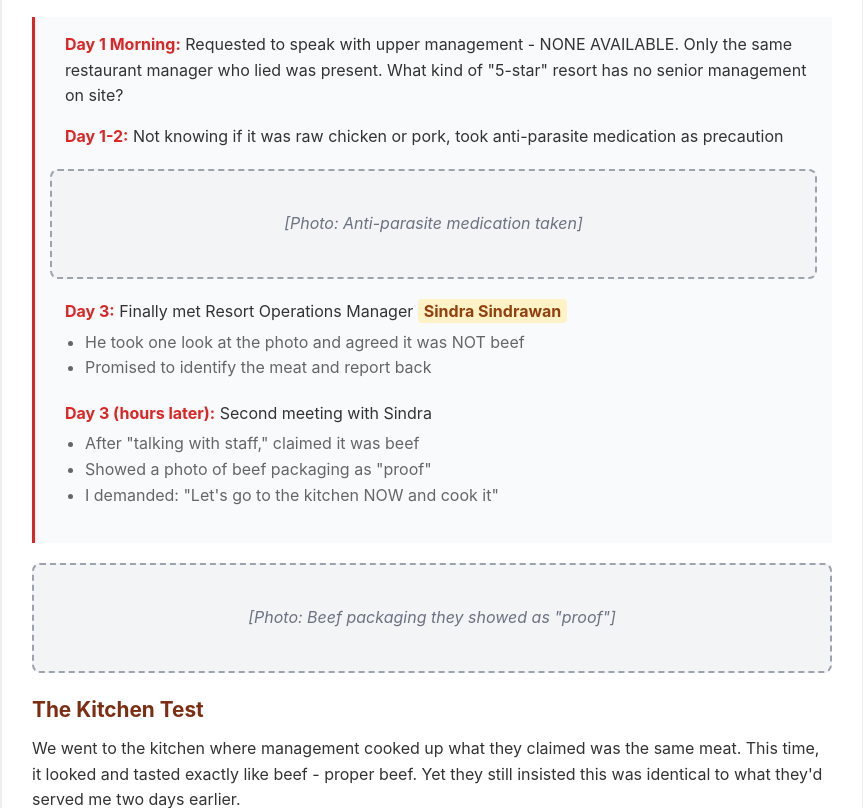
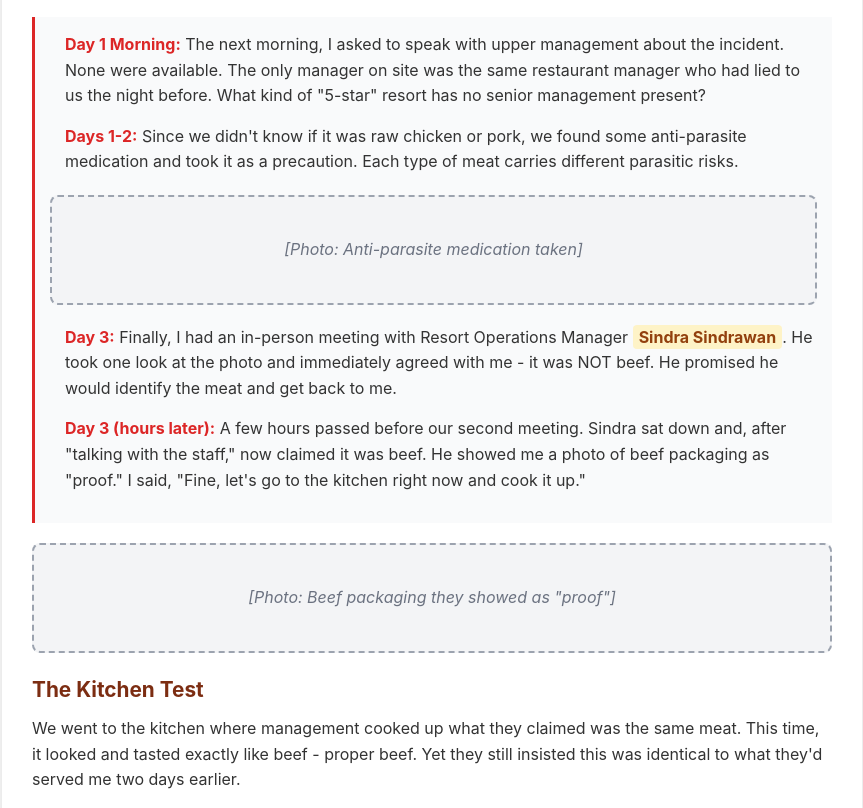
Before and after one commit to SnakeO/semaya, a plain HTML site: page index.html in a window 1280 px wide. Shown: the part 3231-4039 px from the top of the page, without its empty margins (208-1071 px from the left). Drawn offline with Linux system fonts and the light colour scheme.

Commit message:
Make timeline more conversational and soften language
- Rewrote timeline entries in natural, flowing language
- Changed 'explosive diarrhea' to 'serious gastrointestinal illness'
- Made bathroom description more tactful with 'severe stomach problems'
- Timeline now reads as personal narrative rather than bullet points

```diff
--- a/index.html
+++ b/index.html
@@ -305,7 +305,7 @@
                 <h4>Health Consequences (2 diners affected):</h4>
                 <ul class="sub-issue">
                     <li>Guest 1: Severe stomach cramps same evening</li>
-                    <li>Guest 2: Explosive diarrhea 48 hours later</li>
+                    <li>Guest 2: Serious gastrointestinal illness 48 hours later</li>
                 </ul>
             </div>
 
@@ -342,11 +342,11 @@
 
             <div class="timeline">
                 <div class="timeline-item">
-                    <strong>Day 1 Morning:</strong> Requested to speak with upper management - NONE AVAILABLE. Only the same restaurant manager who lied was present. What kind of "5-star" resort has no senior management on site?
+                    <strong>Day 1 Morning:</strong> The next morning, I asked to speak with upper management about the incident. None were available. The only manager on site was the same restaurant manager who had lied to us the night before. What kind of "5-star" resort has no senior management present?
                 </div>
 
                 <div class="timeline-item">
-                    <strong>Day 1-2:</strong> Not knowing if it was raw chicken or pork, took anti-parasite medication as precaution
+                    <strong>Days 1-2:</strong> Since we didn't know if it was raw chicken or pork, we found some anti-parasite medication and took it as a precaution. Each type of meat carries different parasitic risks.
                 </div>
 
                 <div class="photo-placeholder">
@@ -354,20 +354,11 @@
                 </div>
 
                 <div class="timeline-item">
-                    <strong>Day 3:</strong> Finally met Resort Operations Manager <span class="manager-name">Sindra Sindrawan</span>
-                    <ul class="sub-issue">
-                        <li>He took one look at the photo and agreed it was NOT beef</li>
-                        <li>Promised to identify the meat and report back</li>
-                    </ul>
+                    <strong>Day 3:</strong> Finally, I had an in-person meeting with Resort Operations Manager <span class="manager-name">Sindra Sindrawan</span>. He took one look at the photo and immediately agreed with me - it was NOT beef. He promised he would identify the meat and get back to me.
                 </div>
 
                 <div class="timeline-item">
-                    <strong>Day 3 (hours later):</strong> Second meeting with Sindra
-                    <ul class="sub-issue">
-                        <li>After "talking with staff," claimed it was beef</li>
-                        <li>Showed a photo of beef packaging as "proof"</li>
-                        <li>I demanded: "Let's go to the kitchen NOW and cook it"</li>
-                    </ul>
+                    <strong>Day 3 (hours later):</strong> A few hours passed before our second meeting. Sindra sat down and, after "talking with the staff," now claimed it was beef. He showed me a photo of beef packaging as "proof." I said, "Fine, let's go to the kitchen right now and cook it up."
                 </div>
             </div>
 
@@ -436,7 +427,7 @@
 
             <h3>The Open-Air Nightmare</h3>
             <p style="margin-bottom: 15px;">
-                The toilet had an open-air design with zero sound privacy. This wouldn't normally be a huge issue, but when you're suffering from explosive diarrhea from eating raw chicken, it becomes a nightmare. My neighbors could hear every embarrassing sound, while I could hear their conversations from my bathroom.
+                The toilet had an open-air design with zero sound privacy. This wouldn't normally be a huge issue, but when you're suffering from severe stomach problems after eating raw chicken, it becomes a nightmare. My neighbors could hear every embarrassing sound, while I could hear their conversations from my bathroom.
             </p>
 
             <div class="photo-placeholder">
```
